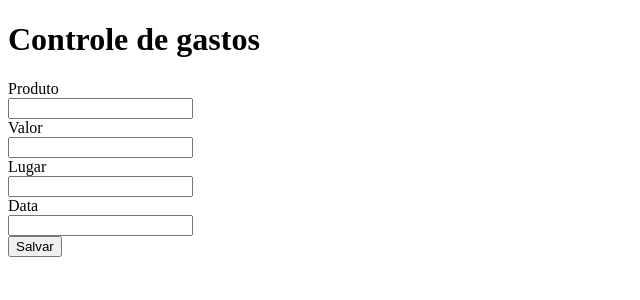
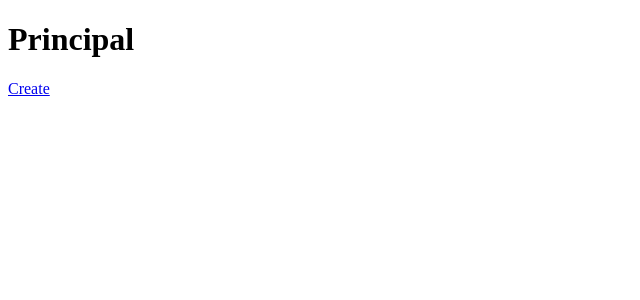
Before and after one commit to tiagodsza/controle-de-gastos-frontend, a Vue app: page /#/ in a window 1280 px wide. Shown: the top 300 px of the page, without its empty margins (0-640 px from the left). Built offline with nearby package versions, Linux system fonts and the light colour scheme.

Commit message:
The vue-rouer worksgit add --all!

```diff
--- a/package.json
+++ b/package.json
@@ -11,7 +11,8 @@
     "axios": "^0.19.2",
     "core-js": "^3.6.4",
     "vue": "^2.6.11",
-    "vue-resource": "^1.5.1"
+    "vue-resource": "^1.5.1",
+    "vue-router": "^3.3.4"
   },
   "devDependencies": {
     "@vue/cli-plugin-babel": "~4.3.0",
--- a/src/App.vue
+++ b/src/App.vue
@@ -1,43 +1,10 @@
 <template>
+
   <div id="app">
     <h1>
-      Controle de gastos {{ title }}
+      Principal
     </h1>
-    <span>Produto</span><br />
-    <input type="text" v-model="expense.name"><br />
-    <span>Valor</span><br />
-    <input type="text" v-model="expense.amount"><br />
-    <span>Lugar</span><br />
-    <input type="text" v-model="expense.place"><br />
-    <span>Data</span><br />
-    <input type="text" v-model="expense.date"><br />
-    <button v-on:click="onSave()">Salvar</button>
+    <router-link to="/create">Create</router-link>
+    <router-view></router-view>
   </div>
 </template>
-
-<script>
-import { postExpense} from './domains/expense/expense.service'
-
-export default {
-  name: 'App',
-  data() {
-    return {
-      expense: {
-        name:'',
-        amount: '',
-        place: '',
-        date: ''
-      }
-    }
-  },
-  methods: {
-    onSave() {
-      console.log(this.expense)
-      postExpense(this.expense)
-    }
-  }
-}
-</script>
-
-<style>
-</style>
--- /dev/null
+++ b/src/CreateExpence.vue
@@ -0,0 +1,39 @@
+<template>
+  <div >
+    <h1>
+      Controle de gastos
+    </h1>
+    <span>Produto</span><br />
+    <input type="text" v-model="expense.name"><br />
+    <span>Valor</span><br />
+    <input type="text" v-model="expense.amount"><br />
+    <span>Lugar</span><br />
+    <input type="text" v-model="expense.place"><br />
+    <span>Data</span><br />
+    <input type="text" v-model="expense.date"><br />
+    <button v-on:click="onSave()">Salvar</button>
+  </div>
+</template>
+
+<script>
+import { postExpense} from './domains/expense/expense.service'
+
+export default {
+  name: 'CreateExpense',
+  data() {
+    return {
+      expense: {
+        name:'',
+        amount: '',
+        place: '',
+        date: ''
+      }
+    }
+  },
+  methods: {
+    onSave() {
+      postExpense(this.expense)
+    }
+  }
+}
+</script>
--- a/src/main.js
+++ b/src/main.js
@@ -1,8 +1,13 @@
 import Vue from 'vue'
 import App from './App.vue'
+import router from './router'
+// import CreateExpence from './CreateExpence.vue'
+import VueRouter from 'vue-router'
 
 Vue.config.productionTip = false
+Vue.use(VueRouter)
 
 new Vue({
+  router,
   render: h => h(App),
 }).$mount('#app')
--- /dev/null
+++ b/src/router.js
@@ -0,0 +1,13 @@
+import CreateExpence from './CreateExpence.vue'
+import VueRouter from 'vue-router'
+
+
+const routes = [
+    { name: 'create',path: '/create', component: CreateExpence},
+]
+
+const router = new VueRouter({
+    routes // short for `routes: routes`
+})
+
+export default router;
```
Also changed, not shown: 1 other file (tests, documents, lock files or other folders).
